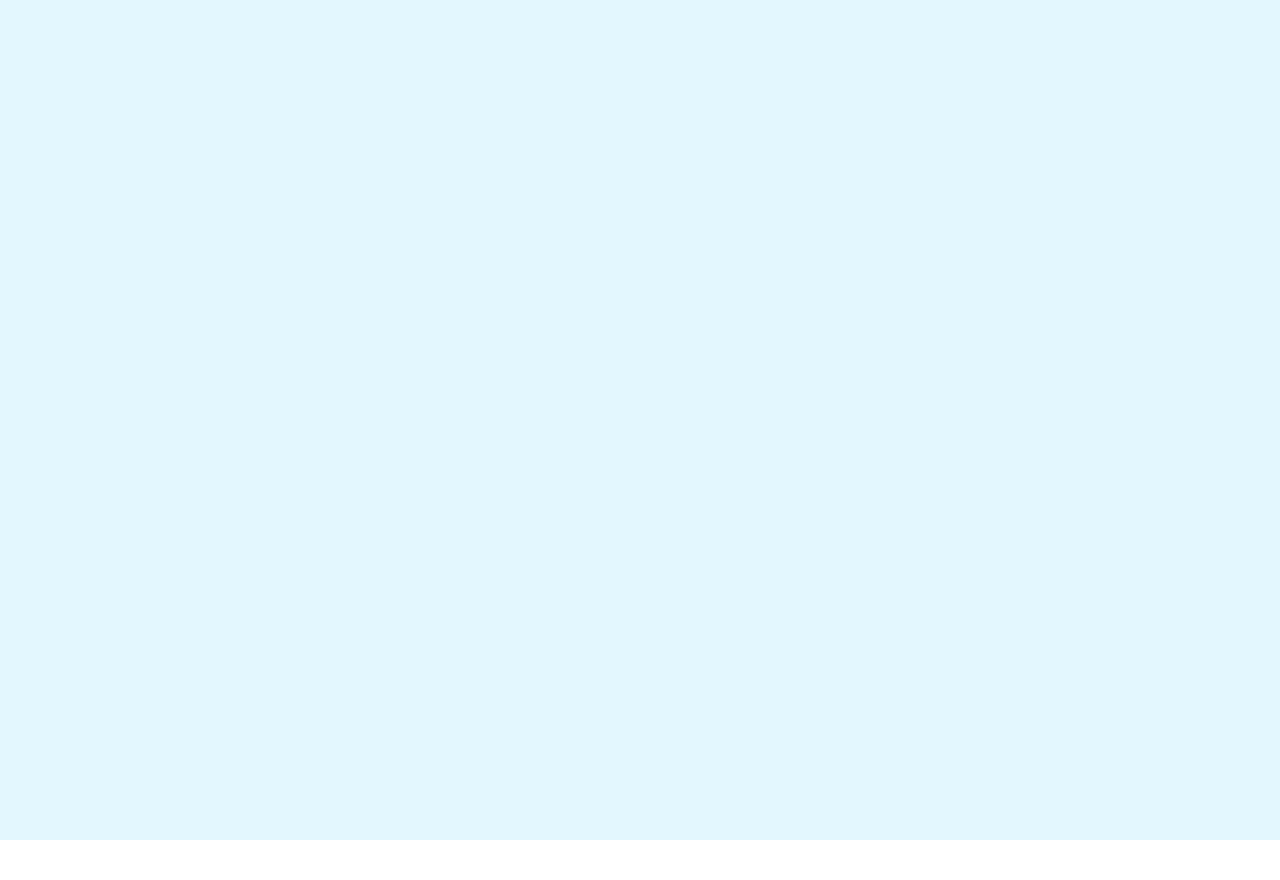
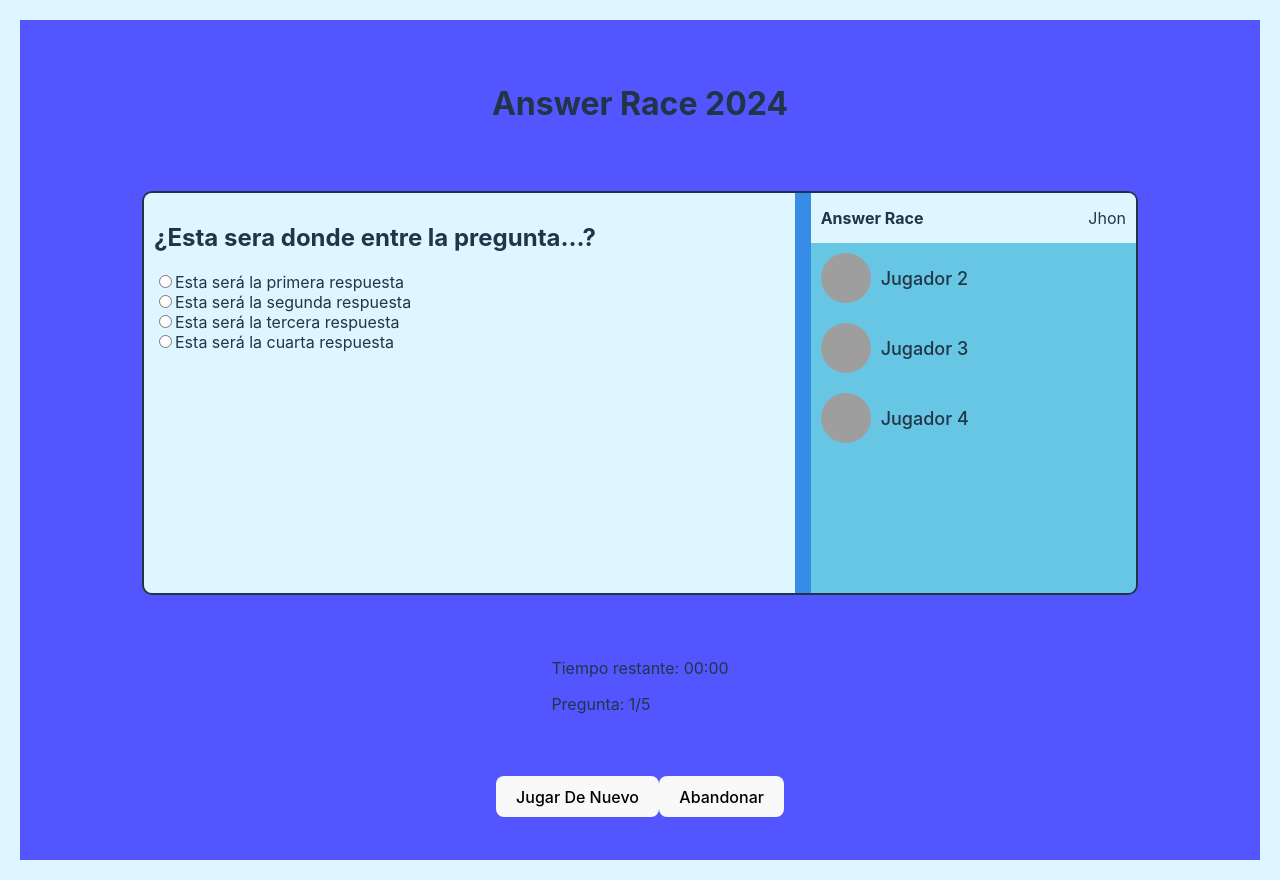
Before and after one commit to DevPioneers2024/DevQuiz-Front, a React (Vite) app: page /Gameroom in a window 1280 px wide. Before the commit this address had no page. Before the commit the page ends 840 px from the top, so only its background shows below. Built offline with nearby package versions, Linux system fonts and the light colour scheme; grey boxes are pictures that could not be loaded.

Commit message:
actualizacion de rutas de Gameroom

```diff
--- a/src/App.jsx
+++ b/src/App.jsx
@@ -9,7 +9,8 @@ function App() {
       <Routes>
         <Route exact path='/' element={<Home />} />
         <Route path='/room/:id' element={<WaitRooms />} />
-        <Route path='/Gameroon' element={<Gameroom />} />
+        <Route path='/Gameroom' element={<Gameroom />} />
+        {/*<Route path='/Gameroon' element={<Gameroom />} />*/}
       </Routes>
     </Router>
   )
```
